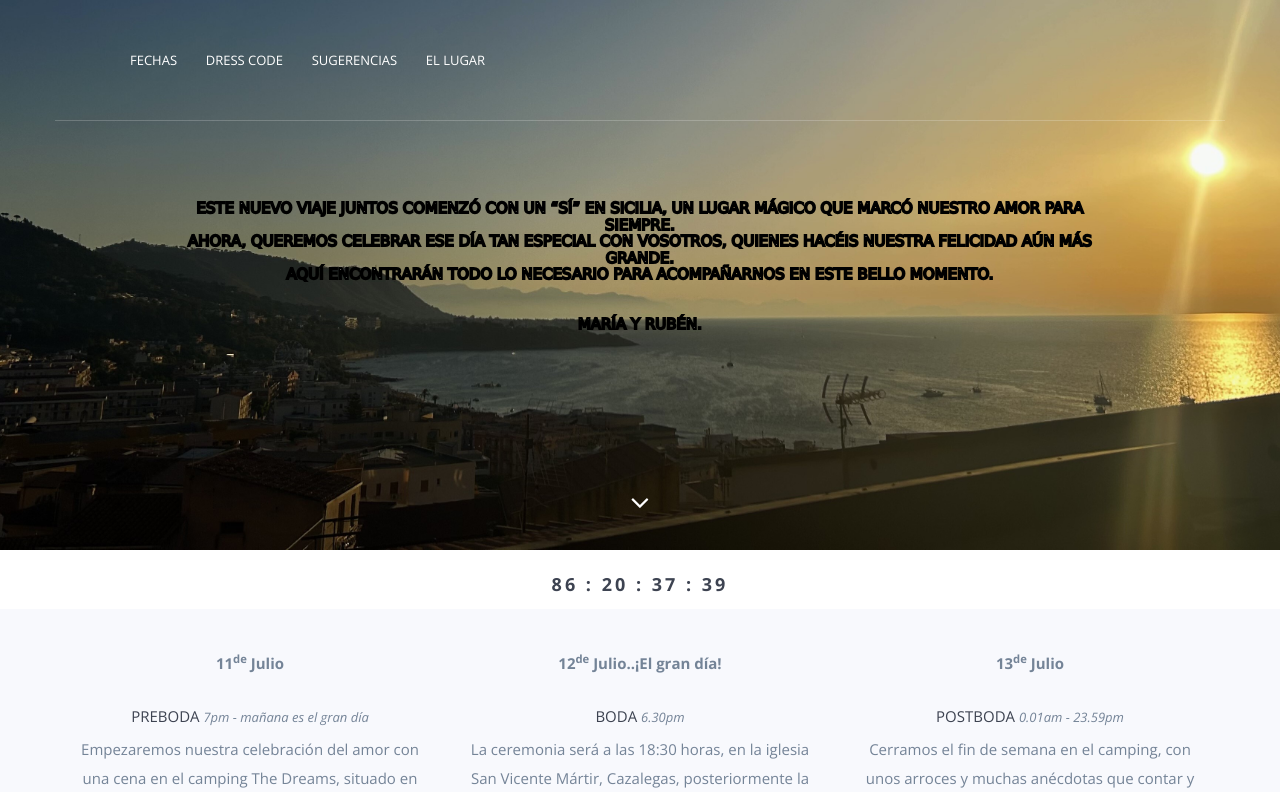
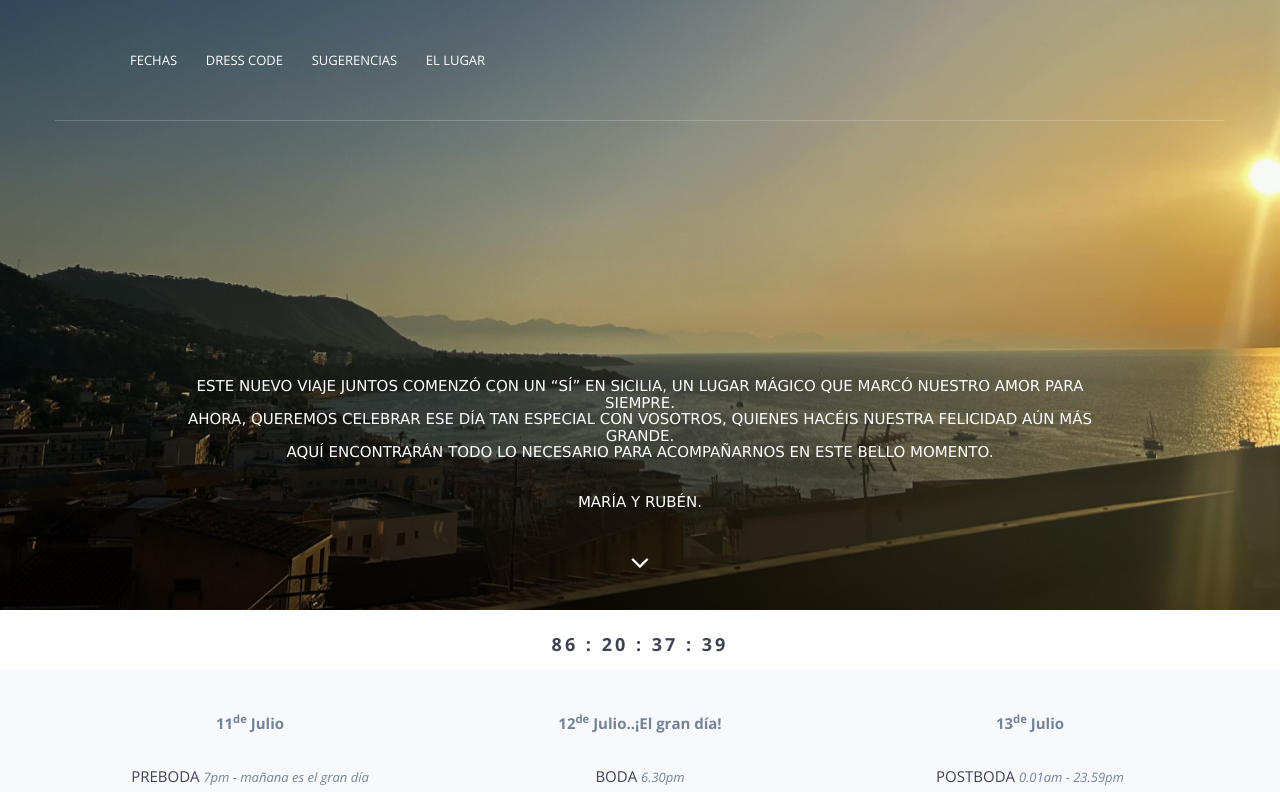
Before and after one commit to BodaMariayRuben/bienvenidos, a website: page index.html in a window 1280 px wide. Shown: the top 792 px of the page. Drawn offline with nearby package versions, Linux system fonts and the light colour scheme; a script that the page names is missing; files whose address does not match are found by name.

Commit message:
Update index.html

```diff
--- a/index.html
+++ b/index.html
@@ -151,10 +151,10 @@ var x = setInterval(function() {
     <div class="container">
         <div class="row">
             <div class="col-md-10 col-md-offset-1">
-                <div class="hero-content text-center" style="padding-top: 200px;">
+                <div class="hero-content text-center"">
                     <!--<h1>Ram and Antara</h1>-->
 
-                <h5 style="color:white;font-family:verdana;margin-top: 0px;margin-bottom: 50px; -webkit-text-stroke: 2px black;">Este nuevo viaje juntos comenzó con un “sí” en Sicilia, un lugar mágico que marcó nuestro amor para siempre.<br>
+                <h5 style="color:white;font-family:verdana;margin-top: 0px;margin-bottom: 100px;">Este nuevo viaje juntos comenzó con un “sí” en Sicilia, un lugar mágico que marcó nuestro amor para siempre.<br>
 		Ahora, queremos celebrar ese día tan especial con vosotros, quienes hacéis nuestra felicidad aún más grande.<br>
 		Aquí encontrarán todo lo necesario para acompañarnos en este bello momento.
 			<br><br><br>María y Rubén.
```
